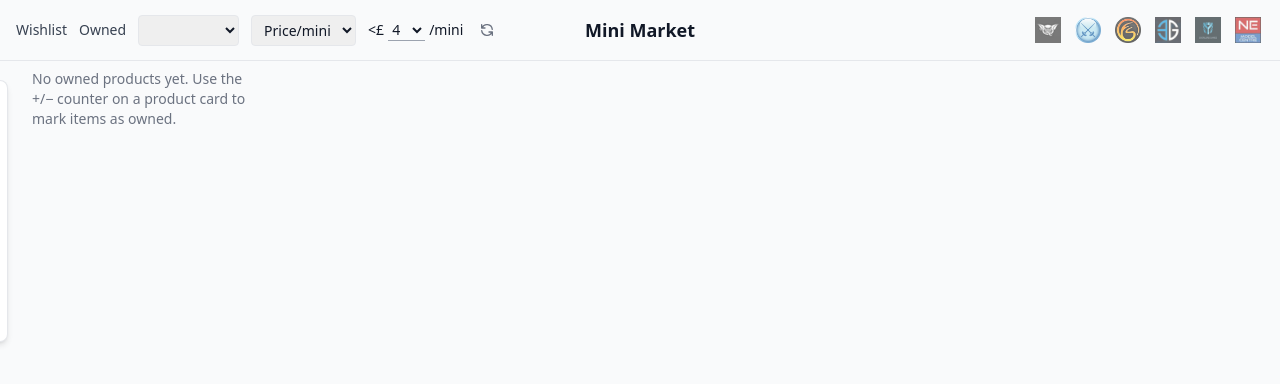
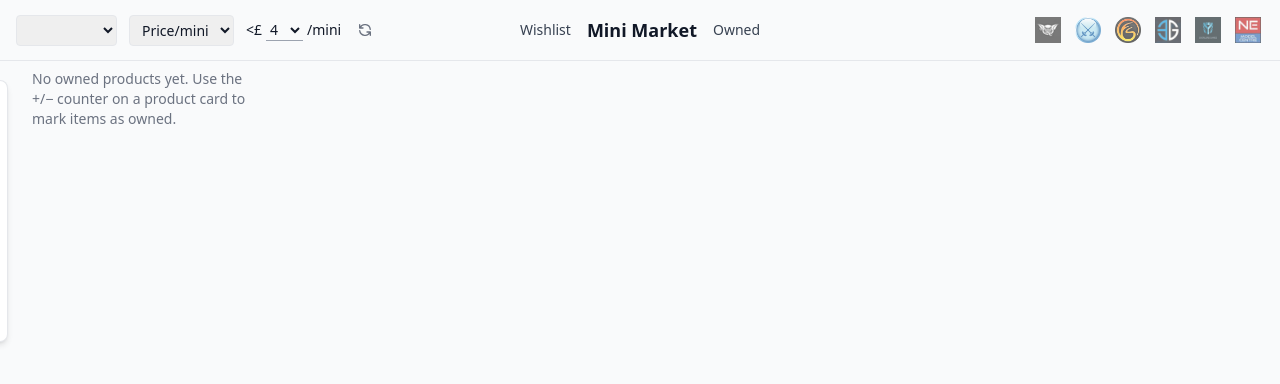
Before and after one commit to iguanaman/mini-scrape, a FastAPI app: page /owned in a window 1280 px wide. Shown: the top 384 px of the page. Run offline with FastAPI, Linux system fonts and the light colour scheme; data that the repository does not hold is empty; some libraries are stand-ins or nearby versions.

Commit message:
feat: move wishlist/owned nav links to flank the home page title

```diff
--- a/templates/index.html
+++ b/templates/index.html
@@ -44,8 +44,6 @@
 <header class="sticky top-0 z-30 bg-gray-50/90 backdrop-blur border-b">
     <div class="mx-auto p-4 relative flex items-center justify-center gap-4">
       <div class="absolute left-4 flex items-center gap-3">
-        <a id="wishlist-link" href="/wishlist" class="text-sm no-underline text-gray-700 hover:text-black">Wishlist</a>
-        <a id="owned-link" href="/owned" class="text-sm no-underline text-gray-700 hover:text-black">Owned</a>
         <select id="category-select" class="border rounded px-2 py-1 text-sm"></select>
         <select id="sort-select" class="border rounded px-2 py-1 text-sm">
           <option value="sku">SKU</option>
@@ -70,7 +68,11 @@
           </svg>
         </button>
       </div>
-      <a id="home-link" href="/" class="font-bold text-lg shrink-0 hover:text-gray-600">Mini Market</a>
+      <div class="flex items-center gap-4">
+        <a id="wishlist-link" href="/wishlist" class="text-sm no-underline text-gray-700 hover:text-black">Wishlist</a>
+        <a id="home-link" href="/" class="font-bold text-lg shrink-0 hover:text-gray-600">Mini Market</a>
+        <a id="owned-link" href="/owned" class="text-sm no-underline text-gray-700 hover:text-black">Owned</a>
+      </div>
       <div id="store-filters" class="absolute right-4 flex items-center gap-2"></div>
     </div>
   </header>
```
